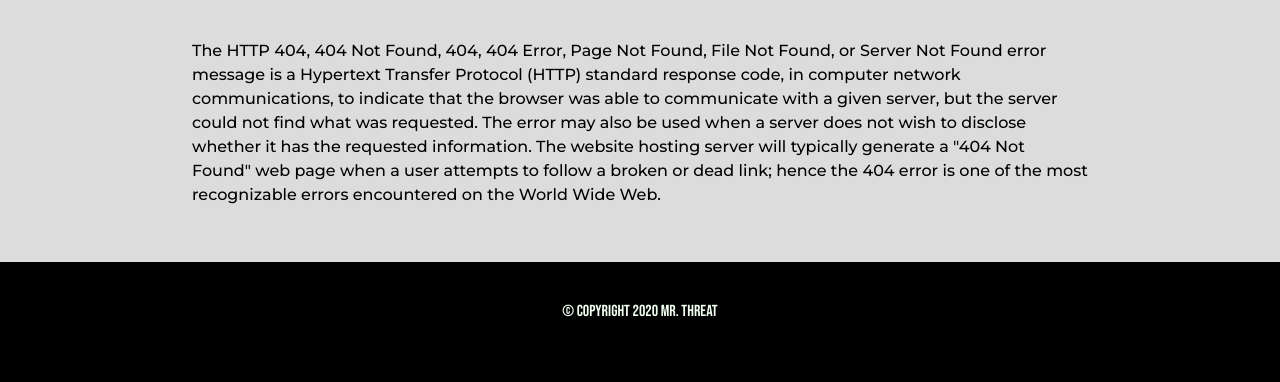
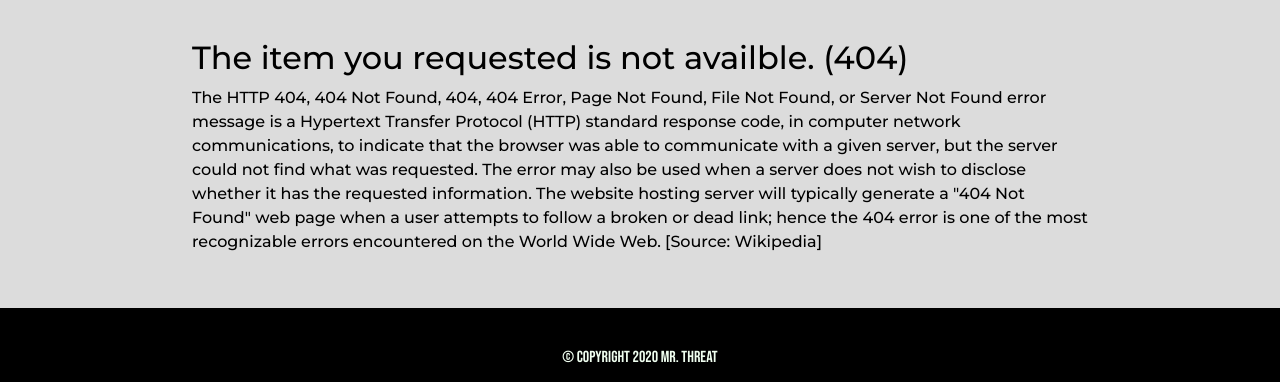
Before and after one commit to FitAdam/Mr.-Threat, a Django app: template templates/404.html in a window 1280 px wide. Shown: the part 162-544 px from the top of the page. Run offline with Django 3.2, Linux system fonts and the light colour scheme; the template is opened without the code that fills it, so the values that code supplies are empty; some libraries are stand-ins or nearby versions; some web fonts are replaced.

Commit message:
custom error pages

```diff
--- a/templates/404.html
+++ b/templates/404.html
@@ -8,6 +8,7 @@
 {% block content %}
 <section id="offer">
     <div class="container-fluid">
+        <h2>The item you requested is not availble. (404)</h2>
         <p>The HTTP 404, 404 Not Found, 404, 404 Error, Page Not Found, File Not Found, or Server Not Found error
             message is a
             Hypertext Transfer Protocol (HTTP) standard response code, in computer network communications, to indicate
@@ -19,7 +20,7 @@
             The website hosting server will typically generate a "404 Not Found"
 
             web page when a user attempts to follow a broken or dead link; hence the 404 error is one of the most
-            recognizable errors encountered on the World Wide Web.</p>
+            recognizable errors encountered on the World Wide Web. [Source: Wikipedia] </p>
     </div>
 </section>
 {% endblock content %}
--- a/templates/500.html
+++ b/templates/500.html
@@ -12,10 +12,11 @@
 
      <section id="offer">
         <div class="container-fluid">
+            <h2>There has been an internal error. (500)</h2>
             <p>The HyperText Transfer Protocol (HTTP) 500 Internal Server Error server error response code indicates that the server encountered an unexpected condition that prevented it from fulfilling the request.
 
                 This error response is a generic "catch-all" response. Usually, this indicates the server cannot find a better 5xx error code to response. Sometimes, server
-                 administrators log error responses like the 500 status code with more details about the request to prevent the error from happening again in the future.</p>
+                 administrators log error responses like the 500 status code with more details about the request to prevent the error from happening again in the future. [Source: Wikipedia]</p>
         </div>
     </section>
 
```
